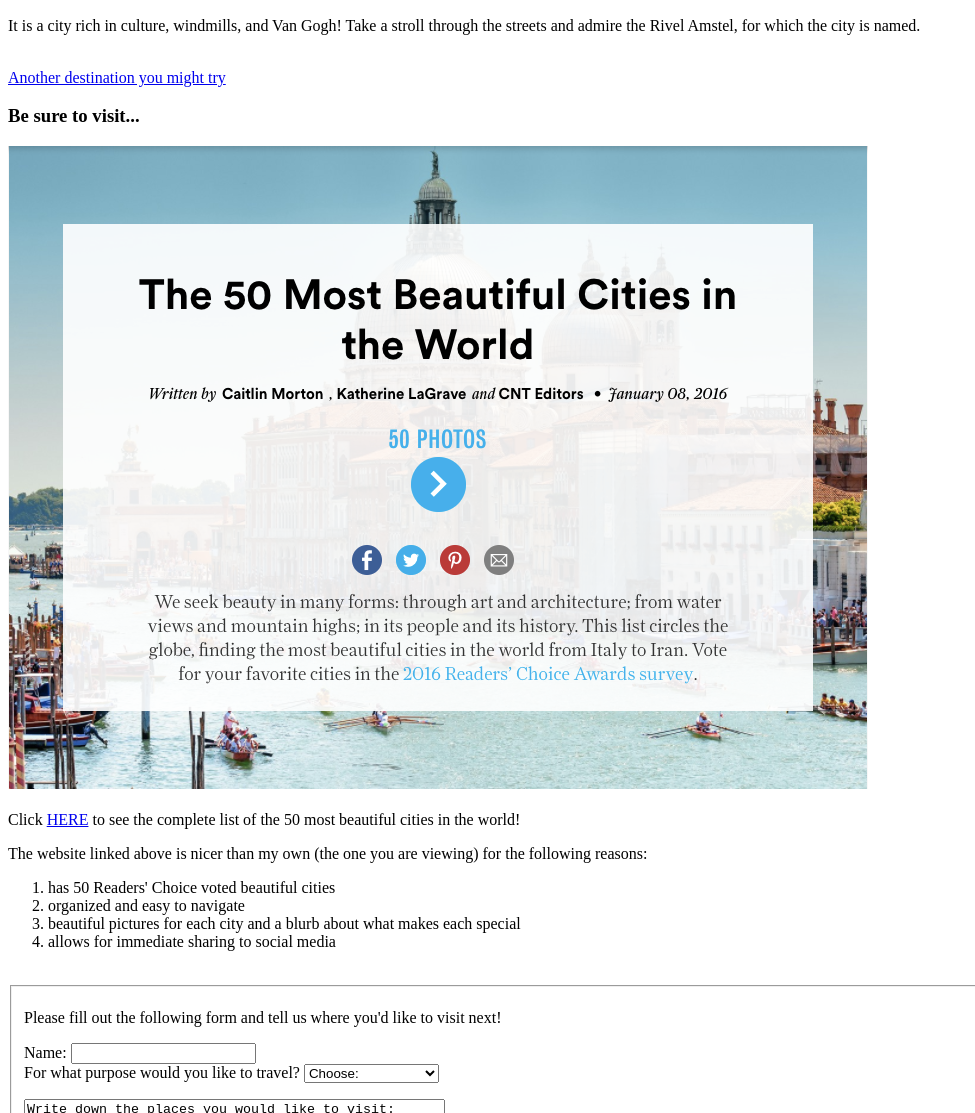
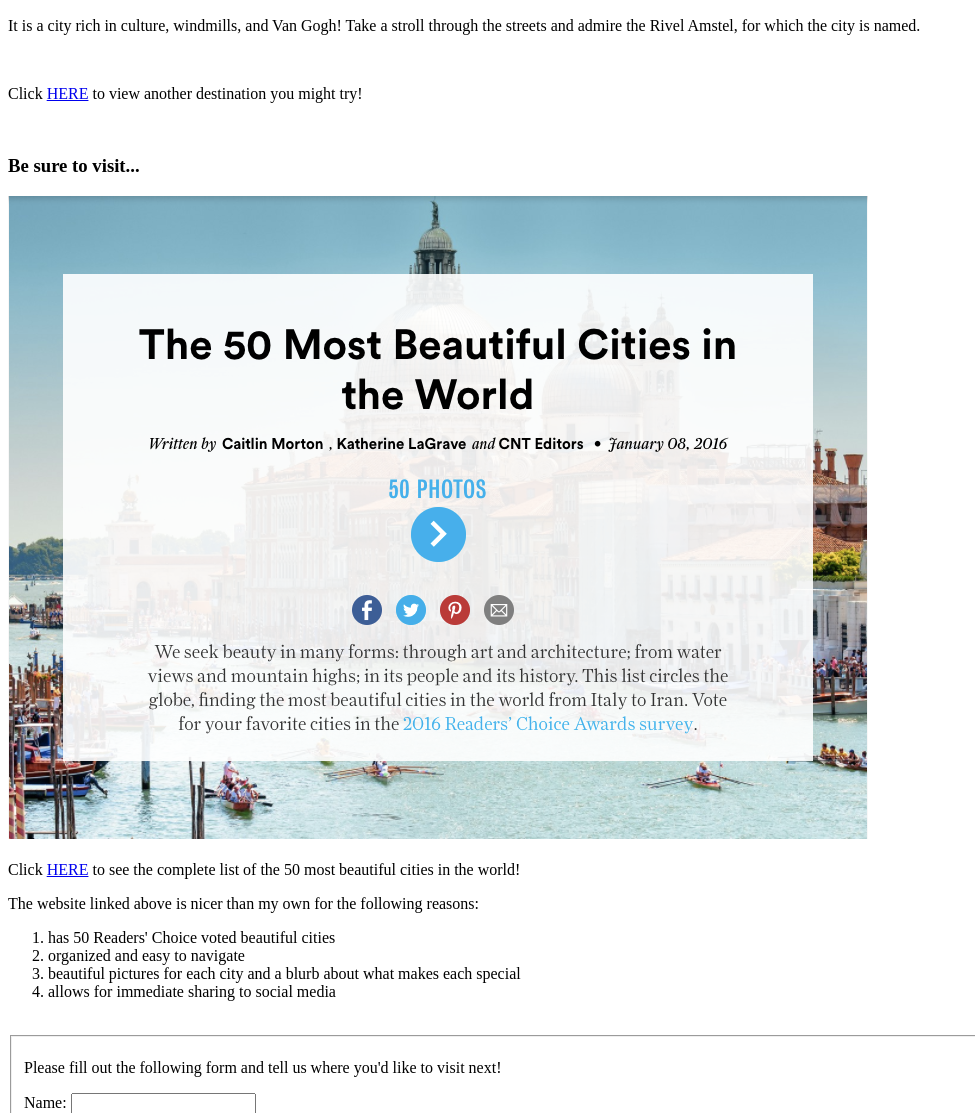
Before and after one commit to gracejhnoh/gracenoh153.github.io, a plain HTML site: page index.html in a window 1280 px wide. Shown: the part 1332-2445 px from the top of the page, without its empty margins (0-975 px from the left). Drawn offline with Linux system fonts and the light colour scheme.

Commit message:
final changes to page

```diff
--- a/index.html
+++ b/index.html
@@ -26,12 +26,12 @@
   <img src="photos/amst.jpg" alt="amsterdam"/>
   <p>It is a city rich in culture, windmills, and Van Gogh! Take a stroll through the streets and admire the Rivel Amstel, for which the city is named.</p>
   <br>
-  <a href="xtra_page.html">Another destination you might try</a>
+  <p>Click <a href="xtra_page.html">HERE</a> to view another destination you might try!</p>
   <br>
   <h3>Be sure to visit...</h3>
   <img src="photos/ss_50.png" alt="screenshot"/>
   <p>Click <a href="http://www.cntraveler.com/galleries/2016-01-08/the-50-most-beautiful-cities-in-the-world/1">HERE</a> to see the complete list of the 50 most beautiful cities in the world!</p>
-  <p>The website linked above is nicer than my own (the one you are viewing) for the following reasons:</p>
+  <p>The website linked above is nicer than my own for the following reasons:</p>
     <ol>
       <li>has 50 Readers' Choice voted beautiful cities</li>
       <li>organized and easy to navigate</li>
@@ -39,7 +39,7 @@
       <li>allows for immediate sharing to social media</li>
     </ol>
   <br>
-  <form name="travel_wish" action="hooray.html" method="">
+  <form name="travel_wish" action="hooray.html" method="get">
     <fieldset>
     <p>Please fill out the following form and tell us where you'd like to visit next!</p>
       <div>
```
